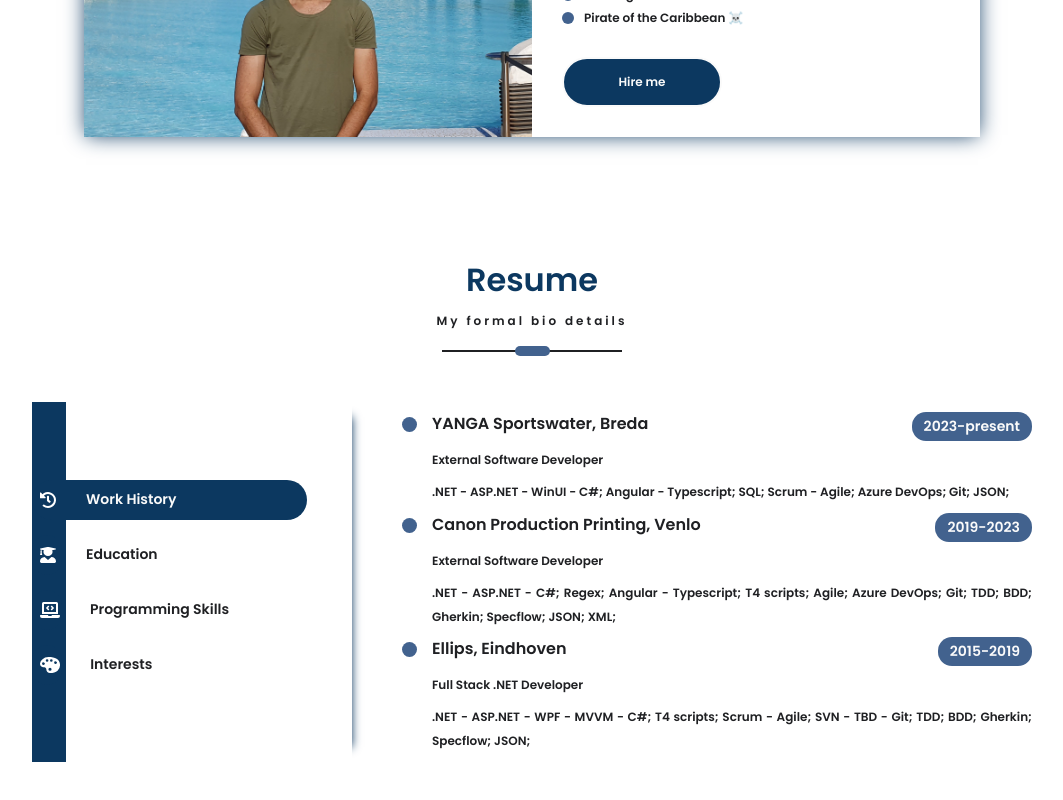
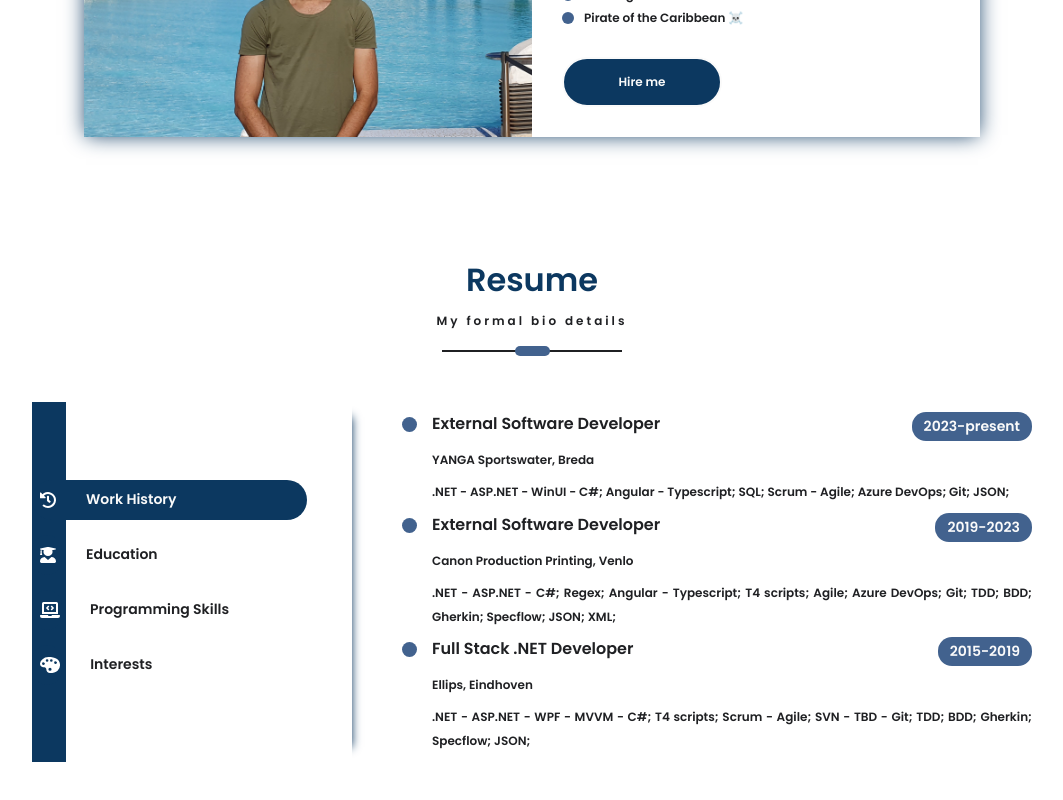
Before and after one commit to edsonaf/edsonaf.github.io, a React (Create React App) app: page / in a window 1280 px wide. Shown: the part 1160-1960 px from the top of the page, without its empty margins (108-1171 px from the left). Built offline with nearby package versions, Linux system fonts and the light colour scheme.

Commit message:
update resume

```diff
--- a/src/PortfolioContainer/components/Resume/Resume.jsx
+++ b/src/PortfolioContainer/components/Resume/Resume.jsx
@@ -24,7 +24,9 @@ const Resume = (props) => {
               {props.fromDate + "-" + props.toDate}
             </div>
           ) : (
-            <div></div>
+            <div className="heading-date">
+              {props.toDate}
+            </div>
           )}
         </div>
         <div className="resume-sub-heading">
@@ -60,8 +62,8 @@ const Resume = (props) => {
       <div className="resume-screen-container" key="work-experience">
         <div className="experience-container">
           <ResumeHeading
-         heading={"YANGA Sportswater, Breda"}
-         subHeading={"External Software Developer"}
+            subHeading={"YANGA Sportswater, Breda"}
+            heading={"External Software Developer"}
             fromDate={"2023"}
             toDate={"present"}
           />
@@ -75,8 +77,8 @@ const Resume = (props) => {
 
         <div className="experience-container">
           <ResumeHeading
-         heading={"Canon Production Printing, Venlo"}
-         subHeading={"External Software Developer"}
+            subHeading={"Canon Production Printing, Venlo"}
+            heading={"External Software Developer"}
             fromDate={"2019"}
             toDate={"2023"}
           />
@@ -90,8 +92,8 @@ const Resume = (props) => {
         </div>
         <div className="experience-container">
           <ResumeHeading
-         heading={"Ellips, Eindhoven"}
-         subHeading={"Full Stack .NET Developer"}
+            subHeading={"Ellips, Eindhoven"}
+            heading={"Full Stack .NET Developer"}
             fromDate={"2015"}
             toDate={"2019"}
           />
@@ -105,17 +107,28 @@ const Resume = (props) => {
         </div>
       </div>,
 
+      /* EDUCATION */
       <div className="resume-screen-container" key="education">
         <ResumeHeading
-        heading={"Fontys University of Applied Sciences, Eindhoven"}
-        subHeading={"Bachelor of Science Information Technology"}
+          heading={"Introduction to Artificial Inteligence"}
+          subHeading={"LinkedIn"}
+          toDate={"November 2023"} />
+
+        <ResumeHeading
+          heading={"Sales Training"}
+          subHeading={"Exellior B.V."}
+          toDate={"February 2021"} />
+
+        <ResumeHeading
+          heading={"Bachelor of Science Information Technology"}
+          subHeading={"Fontys University of Applied Sciences, Eindhoven"}
           fromDate={"2011"}
           toDate={"2015"}
         />
 
         <ResumeHeading
-        heading={"Maria Immaculate Lyceum, Willemstad"}
-        subHeading={"High School"}
+          heading={"High School"}
+          subHeading={"Maria Immaculate Lyceum, Willemstad"}
           fromDate={"2004"}
           toDate={"2010"}
         />
```
Lines whose indentation alone changed are shown as unchanged.
